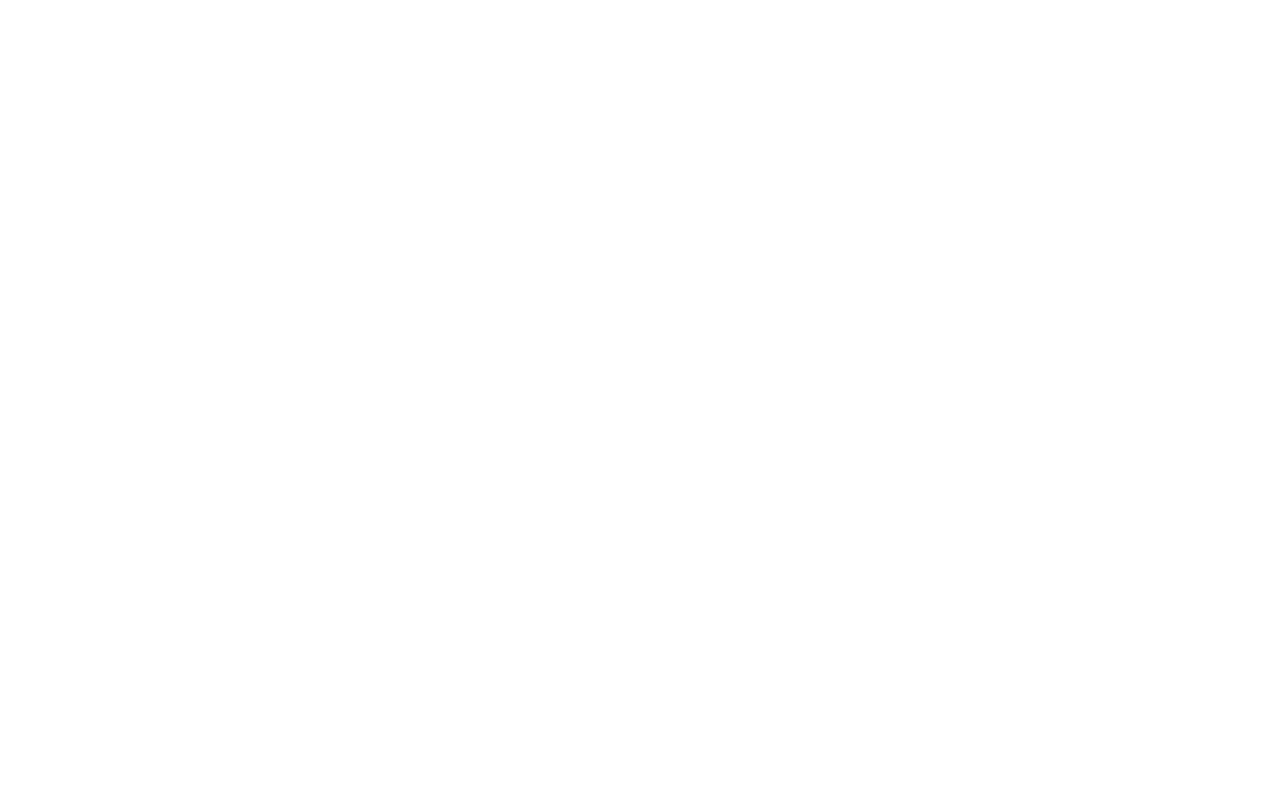
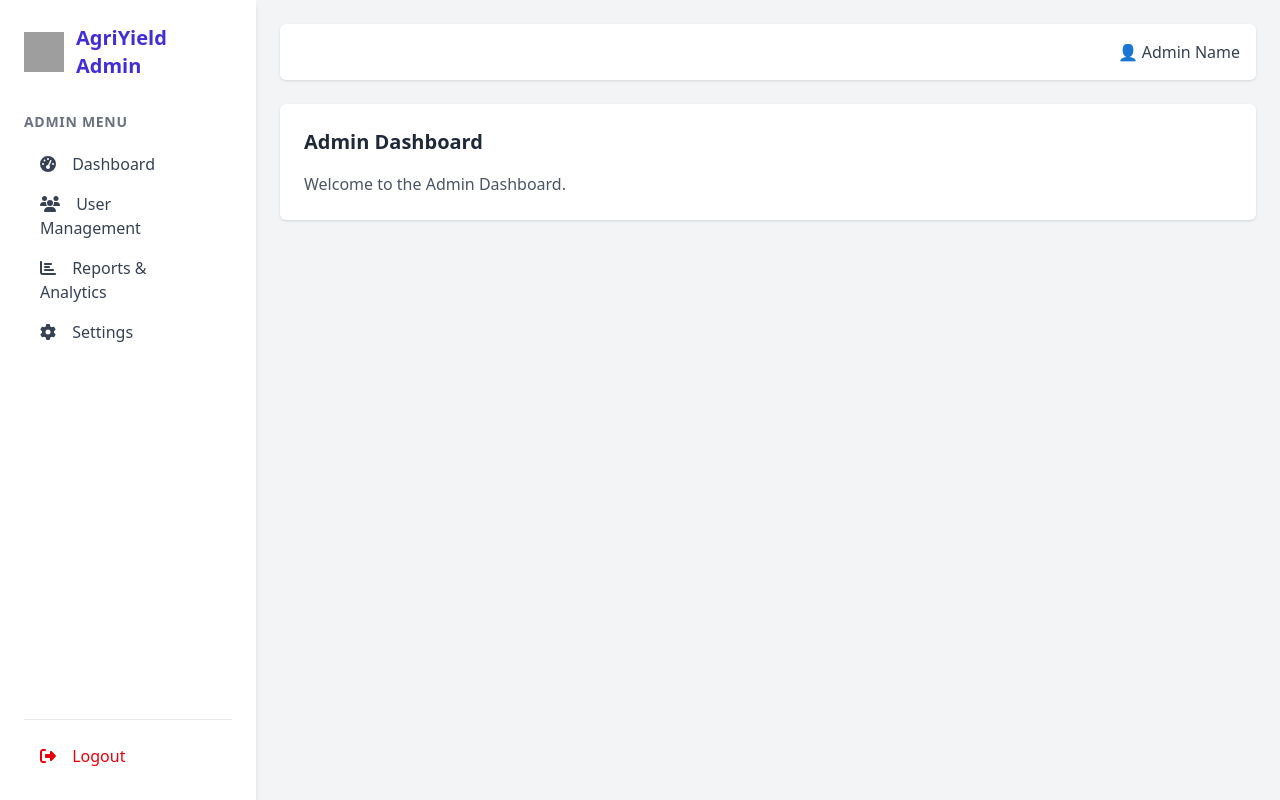
Before and after one commit to usandrine/MaizeYieldTool, a React (Vite) app: page /Admin-Dashboard in a window 1280 px wide. Before the commit this address had no page. Built offline with nearby package versions, Linux system fonts and the light colour scheme; grey boxes are pictures that could not be loaded.

Commit message:
Admin dashboard sub

```diff
--- a/src/App.tsx
+++ b/src/App.tsx
@@ -11,6 +11,7 @@
 import AboutPage from './pages/AboutPage'; // Import AboutPage
 import PrivacyPolicyPage from './pages/PrivacyPolicyPage'; // Import PrivacyPolicyPage
 import TermsOfServicePage from './pages/TermsOfServicePage'; // Import TermsOfServicePage
+import AdminDashboardPage from './pages/AdminDashboardPage';
 // import AdminDashboardPage from './pages/AdminDashboardPage'; // We'll import this later
 
 function App() {
@@ -30,6 +31,7 @@
         <Route path="/privacy-policy" element={<PrivacyPolicyPage />} /> {/* Route for Privacy Policy */}
                 <Route path="/terms-of-service" element={<TermsOfServicePage />} /> {/* Route for Terms of Service */}
                 {/* ... other routes */}
+                <Route path="/Admin-Dashboard" element={<AdminDashboardPage />} />
         {/* <Route path="/admin/dashboard" element={<AdminDashboardPage />} /> */} {/* Example route for admin */}
       </Routes>
     </BrowserRouter>
--- /dev/null
+++ b/src/pages/AdminDashboardPage.tsx
@@ -0,0 +1,60 @@
+import React from 'react';
+import { Link } from 'react-router-dom';
+import { FontAwesomeIcon } from '@fortawesome/react-fontawesome';
+import { faUsers, faChartBar, faCog, faSignOutAlt, faTachometerAlt } from '@fortawesome/free-solid-svg-icons'; // Key icons
+
+function AdminDashboardPage() {
+    return (
+        <div className="bg-gray-100 min-h-screen flex">
+            {/* Sidebar Navigation */}
+            <aside className="bg-white w-64 p-6 shadow-md flex flex-col justify-between h-screen">
+                <div>
+                    {/* Logo */}
+                    <div className="flex items-center mb-8">
+                        <img src="/your-logo.png" alt="AgriYield Admin Logo" className="w-10 h-10 mr-3" />
+                        <span className="font-bold text-xl text-indigo-700">AgriYield Admin</span>
+                    </div>
+                    {/* Navigation Links - Focusing on key admin features */}
+                    <nav>
+                        <h3 className="text-sm font-semibold text-gray-500 uppercase tracking-wider mb-3">Admin Menu</h3>
+                        <Link to="/admin/dashboard" className="block py-2 px-4 text-gray-700 hover:bg-indigo-100 hover:text-indigo-700 rounded-md transition duration-150 ease-in-out">
+                            <FontAwesomeIcon icon={faTachometerAlt} className="mr-3" /> Dashboard
+                        </Link>
+                        <Link to="/admin/users" className="block py-2 px-4 text-gray-700 hover:bg-indigo-100 hover:text-indigo-700 rounded-md transition duration-150 ease-in-out">
+                            <FontAwesomeIcon icon={faUsers} className="mr-3" /> User Management
+                        </Link>
+                        <Link to="/admin/reports" className="block py-2 px-4 text-gray-700 hover:bg-indigo-100 hover:text-indigo-700 rounded-md transition duration-150 ease-in-out">
+                            <FontAwesomeIcon icon={faChartBar} className="mr-3" /> Reports & Analytics
+                        </Link>
+                        <Link to="/admin/settings" className="block py-2 px-4 text-gray-700 hover:bg-indigo-100 hover:text-indigo-700 rounded-md transition duration-150 ease-in-out">
+                            <FontAwesomeIcon icon={faCog} className="mr-3" /> Settings
+                        </Link>
+                        {/* Removed Alerts and Send Alerts for absolute simplicity - can add back later */}
+                    </nav>
+                </div>
+                <div className="mt-8 pt-4 border-t border-gray-200">
+                    <Link to="/logout" className="block py-2 px-4 text-red-600 hover:bg-red-100 hover:text-red-700 rounded-md transition duration-150 ease-in-out">
+                        <FontAwesomeIcon icon={faSignOutAlt} className="mr-3" /> Logout
+                    </Link>
+                </div>
+            </aside>
+
+            {/* Main Content Area */}
+            <main className="flex-1 p-6">
+                {/* Admin Info Bar - Simplified, removed notifications for now */}
+                <div className="bg-white p-4 rounded-md shadow-sm mb-6 flex items-center justify-end">
+                    <span className="text-gray-700">👤 Admin Name</span>
+                </div>
+
+                {/* Main Content - Simplified Placeholder */}
+                <div className="bg-white rounded-md shadow-sm p-6">
+                    <h2 className="text-xl font-semibold text-gray-800 mb-4">Admin Dashboard</h2>
+                    <p className="text-gray-600">Welcome to the Admin Dashboard.</p>
+                    {/* You will add actual admin content here */}
+                </div>
+            </main>
+        </div>
+    );
+}
+
+export default AdminDashboardPage;
```
